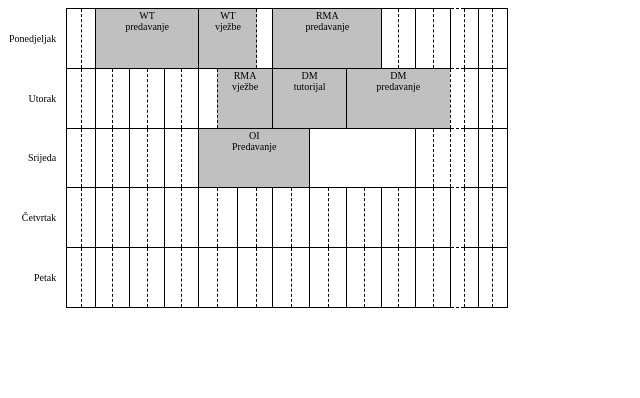
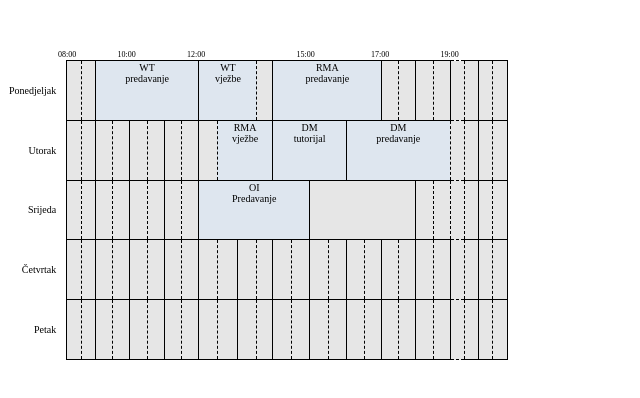
Before and after one commit to ababic2/WebTehnologije_Spirale, a plain HTML site: page Zadatak 1/raspored.html in a window 1280 px wide. Shown: the whole page, without its empty margins (0-640 px from the left). Drawn offline with Linux system fonts and the light colour scheme.

Commit message:
Urađen prvi zadatak

```diff
--- a/Zadatak 1/raspored.html
+++ b/Zadatak 1/raspored.html
@@ -6,14 +6,21 @@
 
 <body>
 
-<table>
-<!--    <tr>-->
-<!--        <td class="outside"></td>-->
-<!--        <td class="outside">1</td>-->
-<!--        <td class="outside">2</td>-->
-<!--        <td class="outside">3</td>-->
-<!--        <td class="outside">4</td>-->
-<!--    </tr>-->
+<table class="b">
+    <tr>
+        <td class="outsideUp" style="padding-left: 50px"> 08:00</td>
+        <td class="outsideUp" style="padding-left: 40px">10:00</td>
+        <td class="outsideUp" style="padding-left: 50px">12:00</td>
+        <td class="outsideUp" style="padding-left: 90px">15:00</td>
+        <td class="outsideUp" style="padding-left: 55px">17:00</td>
+        <td class="outsideUp" style="padding-left: 50px">19:00</td>
+        <td class="outsideUp"></td>
+        <td class="outsideUp"></td>
+        <td class="outsideUp"></td>
+    </tr>
+</table>
+
+<table class="a">
     <tr>
         <td style="border: none" class="outside">Ponedjeljak</td>
         <td class="odd"></td>
--- a/Zadatak 1/table.css
+++ b/Zadatak 1/table.css
@@ -1,8 +1,21 @@
-table {
+table.a {
     height: 300px;
     width: 500px;
     table-layout: auto;
     border-collapse: collapse;
+}
+table.b {
+    height: 11px;
+    width: 500px;
+    table-layout: auto;
+    border-collapse: collapse;
+}
+
+td.outsideUp {
+    vertical-align:bottom ;
+    width: 10px;
+    padding-left: 5px;
+    font-size: 8px;
 }
 
 td{
@@ -12,10 +25,15 @@ td{
     font-size: 10px;
 }
 
+/*td:not(.outside):not(.outsideUp) {*/
+/*    background-color: #e6e6e6;*/
+/*}*/
+
 .even {
     border-top: 1px solid black;
     border-bottom: 1px solid black;
     border-right: 1px solid black;
+    background-color: #e6e6e6;
 }
 
 .odd {
@@ -23,39 +41,42 @@ td{
     border-left: 1px solid black;
     border-top: 1px solid black;
     border-bottom: 1px solid black;
+    background-color: #e6e6e6;
 }
 
 .outside {
     border:none;
     text-align: right;
-    width: 20px;
     padding-right: 10px;
 }
 
+/*.outsideUp {*/
+/*    border:none;*/
+/*    text-align: right;*/
+/*    vertical-align: bottom;*/
+/*}*/
+
 td.evenColspan {
-    background-color: silver;
+    background-color: #dee6ef;
     border-right: 1px solid black;
     border-top: 1px solid black;
     border-bottom: 1px solid black;
-    width: 20px;
     vertical-align: top;
 }
 
 td.oddColspan1 {
-    background-color: silver;
+    background-color: #dee6ef;
     border-right: 1px dashed black;
     border-top: 1px solid black;
     border-bottom: 1px solid black;
-    width: 20px;
     vertical-align: top;
 }
 
 td.oddColspan2 {
-    background-color: silver;
+    background-color: #dee6ef;
     border-right: 1px solid black;
     border-top: 1px solid black;
     border-bottom: 1px solid black;
-    width: 20px;
     vertical-align: top;
 }
 
@@ -64,6 +85,7 @@ td.allDashed {
     border-top: 1px dashed black;
     border-bottom: 1px dashed black;
     border-left: 1px dashed black;
+    background-color: #e6e6e6;
 }
 
 td.allSolid {
@@ -71,4 +93,5 @@ td.allSolid {
     border-top: 1px solid black;
     border-bottom: 1px solid black;
     border-left: 1px solid black;
+    background-color: #e6e6e6;
 }
--- a/copy.css
+++ /dev/null
@@ -1,22 +0,0 @@
-table {
-    border-collapse: collapse;
-    width: 100%;
-}
-
-table, th, td {
-    border: 1px solid black;
-}
-
-th{
-    height: 40px;
-    background-color: darkgray;
-}
-
-td {
-    height: 100px;
-    text-align: center;
-}
-
-#dan {
-    border: none;
-}
```
Also changed, not shown: zadatak2.html (deleted, +0 -41 lines).
